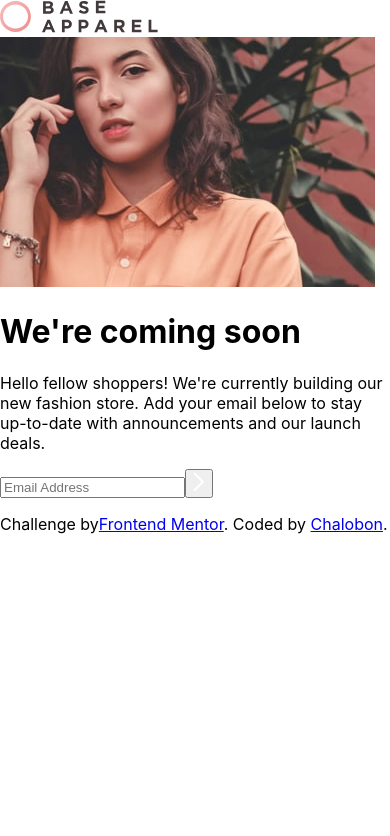
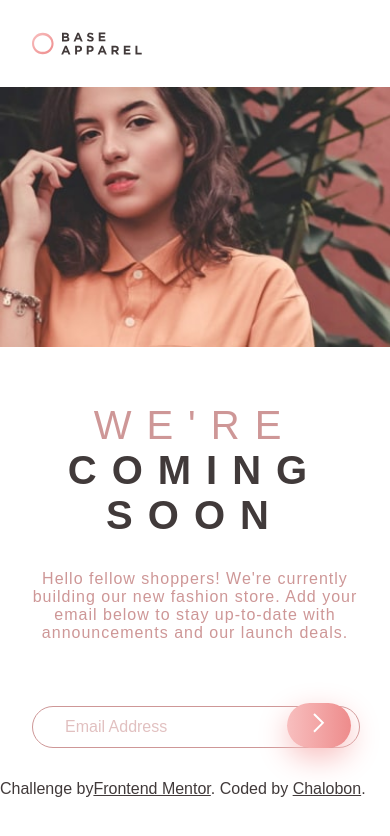
Before and after one commit to chalobonDen/base-apparel-coming-soon-master-react, a React (Create React App) app: page / in a window 390 px wide. Shown: the top 836 px of the page. Built offline with nearby package versions, Linux system fonts and the light colour scheme.

Commit message:
edit style and responsive

```diff
--- a/public/index.html
+++ b/public/index.html
@@ -2,7 +2,7 @@
 <html lang="en">
   <head>
     <meta charset="utf-8" />
-    <link rel="icon" href="%PUBLIC_URL%/favicon.ico" />
+    <link rel="icon" href="%PUBLIC_URL%/favicon-32x32.png" />
     <meta name="viewport" content="width=device-width, initial-scale=1" />
     <meta name="theme-color" content="#000000" />
     <meta
--- a/src/App.css
+++ b/src/App.css
@@ -1,38 +1,116 @@
-.App {
-  text-align: center;
+* {
+  padding: 0;
+  margin: 0;
+  font-family: 'Josefin Sans', sans-serif;
+  color: hsl(0, 6%, 24%);
+  font-size: 16px;
 }
-
-.App-logo {
-  height: 40vmin;
-  pointer-events: none;
+main {
+  display: flex;
+  justify-content: center;
+  align-items: center;
 }
-
-@media (prefers-reduced-motion: no-preference) {
-  .App-logo {
-    animation: App-logo-spin infinite 20s linear;
+.logo {
+  margin-bottom: 8rem;
+}
+.content {
+  display: flex;
+  flex-direction: column;
+  margin: 3.5rem 10rem auto;
+}
+.content > h1 {
+  font-size: 75px;
+  text-transform: uppercase;
+  letter-spacing: 15px;
+  font-weight: 400;
+  margin-bottom: 2rem;
+}
+.content > h1 > span {
+  font-size: 75px;
+  font-weight: 300;
+  color: hsl(0, 36%, 70%);
+}
+.image_desktop {
+  background-image: url('./images/hero-desktop.jpg');
+  width: 100vw;
+  height: 100vh;
+  background-repeat: no-repeat;
+  background-position: center;
+}
+.email {
+  position: relative;
+}
+.email > input {
+  margin-top: 2rem;
+  border: 1px solid hsl(0, 36%, 70%);
+  width: 350px;
+  height: 2.5rem;
+  border-radius: 25px;
+}
+.email > input::placeholder {
+  padding-left: 2rem;
+  color: hsl(0, 36%, 70%);
+  opacity: 0.6;
+}
+.email > button {
+  position: absolute;
+  margin-left: -30px;
+  margin-top: 30px;
+  border: none;
+  width: 4rem;
+  height: 2.8rem;
+  border-radius: 25px;
+  background: linear-gradient(90deg, hsl(0, 80%, 86%), hsl(0, 74%, 74%));
+  box-shadow: hsl(0deg 80% 86%) 0px 10px 30px 0px;
+}
+.image_mobile {
+  display: none;
+}
+.content > p {
+  letter-spacing: 1px;
+  color: hsl(0, 36%, 70%);
+}
+@media screen and (max-width: 414px) {
+  .image_desktop {
+    display: none;
+  }
+  .image_mobile {
+    display: block;
+  }
+  .content {
+    text-align: center;
+    margin: 0;
+  }
+  .content > h1,
+  .content > h1 > span {
+    font-size: 40px;
+  }
+  .content > h1 {
+    font-weight: 600;
+    margin-top: 3.5rem;
+  }
+  .content > p {
+    margin: 0 2rem;
+  }
+  .logo {
+    margin: 2rem;
+  }
+  .logo > img {
+    float: left;
+    width: 110px;
+  }
+  .email {
+    margin: 2rem 2rem;
+  }
+  .email > input {
+    border: 1px solid hsl(0, 36%, 70%);
+    width: 100%;
+    height: 2.5rem;
+    border-radius: 25px;
+  }
+  .email > button {
+    position: absolute;
+    margin-left: 92px;
+    margin-top: -45px;
   }
 }
-
-.App-header {
-  background-color: #282c34;
-  min-height: 100vh;
-  display: flex;
-  flex-direction: column;
-  align-items: center;
-  justify-content: center;
-  font-size: calc(10px + 2vmin);
-  color: white;
-}
-
-.App-link {
-  color: #61dafb;
-}
-
-@keyframes App-logo-spin {
-  from {
-    transform: rotate(0deg);
-  }
-  to {
-    transform: rotate(360deg);
-  }
-}
```
Also changed, not shown: public/favicon-32x32.png (renamed from src/images/favicon-32x32.png).
